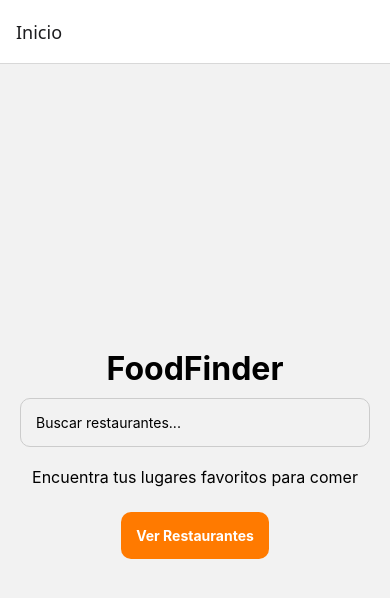
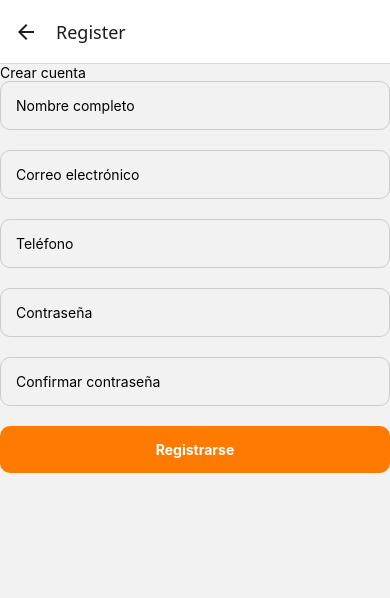
Before and after one commit to nivlo28/foodfinder, a React Native app in the folder foodfinder/: screen /Register in a window 390 px wide. Shown: the top 598 px of the page. Built offline with nearby package versions, Linux system fonts and the light colour scheme.

Commit message:
login y registerscreen
-se implemento login y registerscreen con custominput
-se implemento pantalla de autentificacion y contrase;a

```diff
--- a/foodfinder/src/components/CustomInput.tsx
+++ b/foodfinder/src/components/CustomInput.tsx
@@ -4,15 +4,17 @@ interface Props {
   placeholder: string;
   value: string;
   onChange: (text: string) => void;
+  type?:string;
 }
 
-export default function CustomInput({ placeholder, value, onChange }: Props) {
+export default function CustomInput({ placeholder, value, onChange, type }: Props) {
   return (
     <TextInput
       style={styles.input}
       placeholder={placeholder}
       value={value}
       onChangeText={onChange}
+      secureTextEntry={type === 'password'}
     />
   );
 }
--- a/foodfinder/src/navigation/StackNavigator.tsx
+++ b/foodfinder/src/navigation/StackNavigator.tsx
@@ -1,12 +1,24 @@
 import { createNativeStackNavigator } from '@react-navigation/native-stack';
 import HomeScreen from '../screens/HomeScreen';
 import RestaurantsScreen from '../screens/RestaurantsScreen';
+import RegisterScreen from '../screens/RegisterScreen';
+import LoginScreen from '../screens/LoginScreen';
 
 const Stack = createNativeStackNavigator();
 
 export default function StackNavigator() {
   return (
     <Stack.Navigator>
+     <Stack.Screen
+      name="Login"
+     component={LoginScreen}
+      />
+
+      <Stack.Screen
+       name="Register"
+      component={RegisterScreen}
+      />
+
       <Stack.Screen
         name="Home"
         component={HomeScreen}
--- /dev/null
+++ b/foodfinder/src/screens/LoginScreen.tsx
@@ -0,0 +1,48 @@
+import { View, Text } from "react-native";
+import { useState } from "react";
+import CustomInput from "../components/CustomInput";
+import CustomButton from "../components/CustomButton";
+
+export default function LoginScreen({ navigation }: any) {
+  const [email, setEmail] = useState('');
+  const [password, setPassword] = useState('');
+
+  const handleLogin = () => {
+    if (email === '' || password === '') {
+      console.log('Debe llenar todos los campos');
+      return;
+    }
+
+    navigation.navigate('Home');
+  };
+
+  return (
+    <View>
+      <Text>FoodFinder</Text>
+      <Text>Iniciar Sesión</Text>
+
+      <CustomInput
+        placeholder="Ingresa tu correo"
+        value={email}
+        onChange={setEmail}
+      />
+
+      <CustomInput
+        type="password"
+        placeholder="Ingresa tu contraseña"
+        value={password}
+        onChange={setPassword}
+      />
+
+      <CustomButton
+        title="Iniciar Sesión"
+        onPress={handleLogin}
+      />
+
+      <CustomButton
+        title="Crear cuenta"
+        onPress={() => navigation.navigate('Register')}
+      />
+    </View>
+  );
+}
--- /dev/null
+++ b/foodfinder/src/screens/RegisterScreen.tsx
@@ -0,0 +1,76 @@
+import React, { useState } from 'react';
+import { View, Text } from 'react-native';
+import CustomInput from '../components/CustomInput';
+import CustomButton from '../components/CustomButton';
+
+export default function RegisterScreen(){
+    const [name, setName] = useState('');
+    const [email, setEmail] = useState('');
+    const [phone, setPhone] = useState('');
+    const [password, setPassword] = useState('');
+    const [confirmPassword, setConfirmPassword] = useState('');
+
+    const handleRegister = () => {
+
+    if(
+        name === '' ||
+        email === '' ||
+        phone === '' ||
+        password === '' ||
+        confirmPassword === ''
+    ){
+        console.log('Todos los campos son obligatorios');
+        return;
+    }
+
+    if(password !== confirmPassword){
+        console.log('Las contraseñas no coinciden');
+        return;
+    }
+
+    console.log('Usuario registrado');
+
+}
+
+    return (
+        <View>
+            <Text>Crear cuenta</Text>
+            <CustomInput
+                placeholder="Nombre completo"
+                value={name}
+                onChange={setName}
+            />
+
+            <CustomInput
+                placeholder="Correo electrónico"
+                value={email}
+                onChange={setEmail}
+            />
+
+            <CustomInput
+                placeholder="Teléfono"
+                value={phone}
+                onChange={setPhone}
+            />
+
+            <CustomInput
+                type="password"
+                placeholder="Contraseña"
+                value={password}
+                onChange={setPassword}
+            />
+
+            <CustomInput
+                type="password"
+                placeholder="Confirmar contraseña"
+                value={confirmPassword}
+                onChange={setConfirmPassword}
+            />
+
+            <CustomButton
+              title="Registrarse"
+              onPress={handleRegister}
+            />
+        </View>
+    );
+}
```
